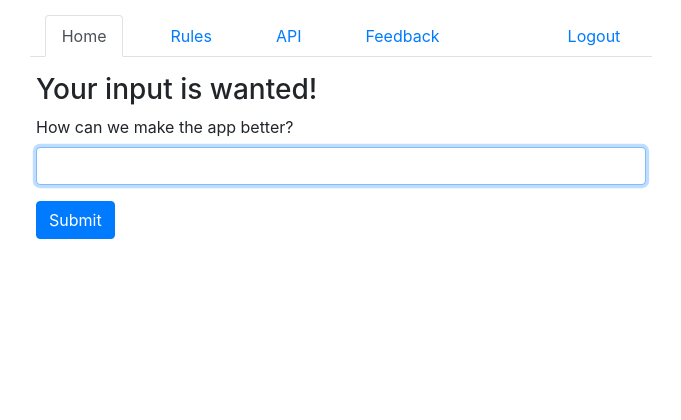
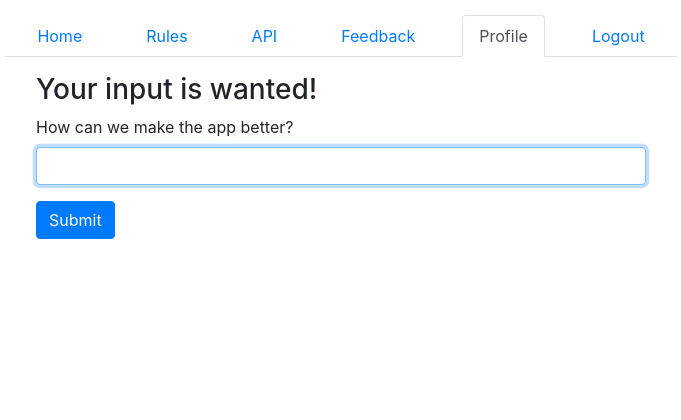
Before and after one commit to sputt/supercontest, a Python web app: template supercontest/templates/feedback.html in a window 1280 px wide. Shown: the part 151-571 px from the top of the page, without its empty margins (299-980 px from the left). Run offline with Jinja, Linux system fonts and the light colour scheme; the template is opened without the code that fills it, so the values that code supplies are empty; some libraries are stand-ins or nearby versions.

Commit message:
another quick template update

```diff
--- a/supercontest/static/js/nav_active.js
+++ b/supercontest/static/js/nav_active.js
@@ -11,10 +11,11 @@
     }
 });
 
-// If by this point none of the tabs matched, you're probably in
-// the main subview (eg seasons -> matchups -> weeks), so highlight
-// the 'Home' nav which is meant for this.
-const nonHomeToplevelEndpoints = ['rules', 'graphql', 'feedback', 'edit_user_profile'];
-if (!routePaths.some(path => nonHomeToplevelEndpoints.indexOf(path) >= 0)) {
+// If by this point none of the tabs matched, you're either in
+// the main subview (eg seasons -> matchups -> weeks), or one
+// of the flask_user templates. Check and highlight that.
+if (window.location.pathname.includes('season')) {
     $('#nav_home').attr('class', 'nav-link active');
+} else if (!routePaths.some(path => ['rules', 'graphql', 'feedback'].indexOf(path) >= 0)) {
+    $('#nav_profile').attr('class', 'nav-link active');
 }
--- a/supercontest/templates/flask_user_layout.html
+++ b/supercontest/templates/flask_user_layout.html
@@ -1,13 +1,13 @@
-{% extends "adspace.html" %}
+{% extends "settings_navs.html" %}
 
-{% block adspace_content %}
+{% block settings_navs_content %}
 
 {% block extra_css %}
 {% endblock %}
 
 {% block body %}
 
-<div class="row justify-content-center">
+<div class="row justify-content-center mt-3">
     <div class="col-sm-5 col-md-4 col-lg-3">
         <div id="main-div">
             {% block main %}
--- a/supercontest/templates/settings_navs.html
+++ b/supercontest/templates/settings_navs.html
@@ -25,8 +25,8 @@
             </a>
         </li></div>
         <div class="col-auto text-center"><li class="nav-item">
-            <a id="nav_edit_user_profile" class="nav-link" href="{{ url_for('user.edit_user_profile') }}">
-                {{ current_user.first_name or current_user.email }}
+            <a id="nav_profile" class="nav-link" href="{{ url_for('user.edit_user_profile') }}">
+                Profile
             </a>
         </li></div>
         <div class="col text-center"><li class="nav-item">
```
